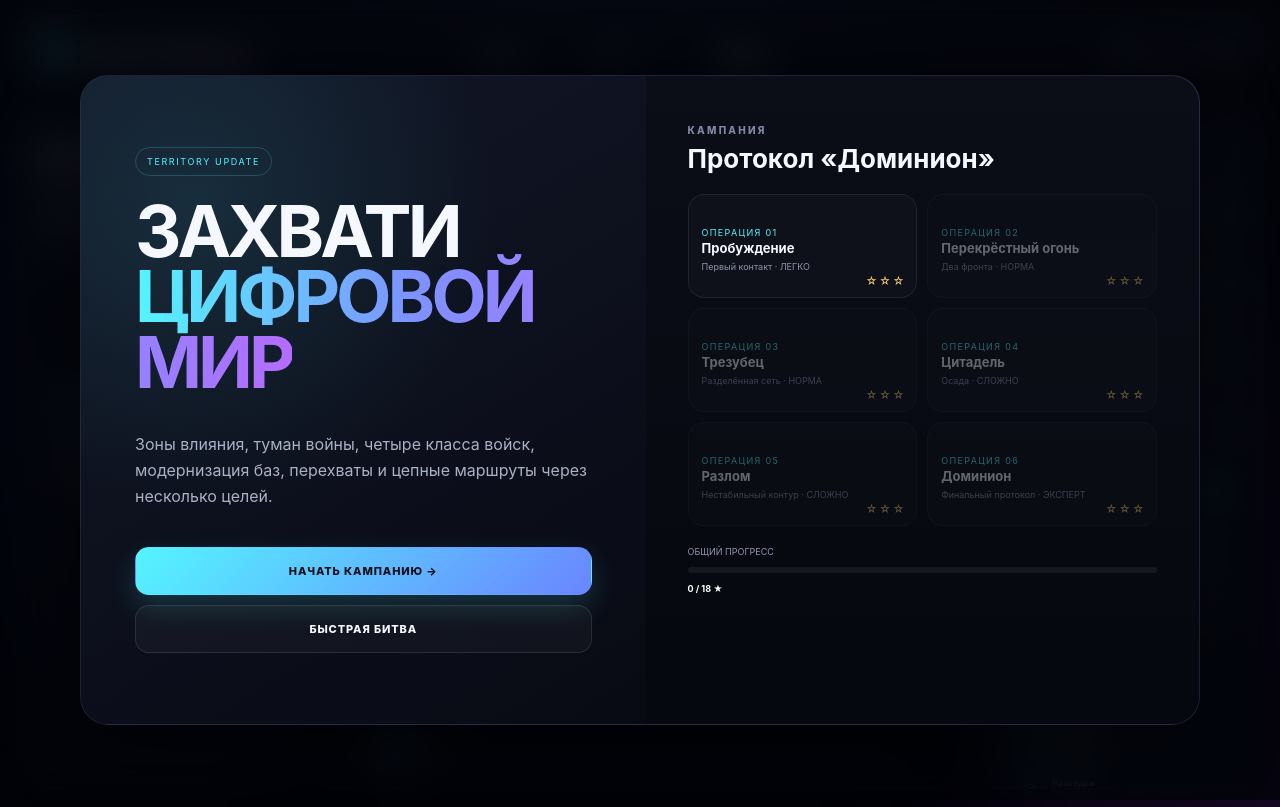
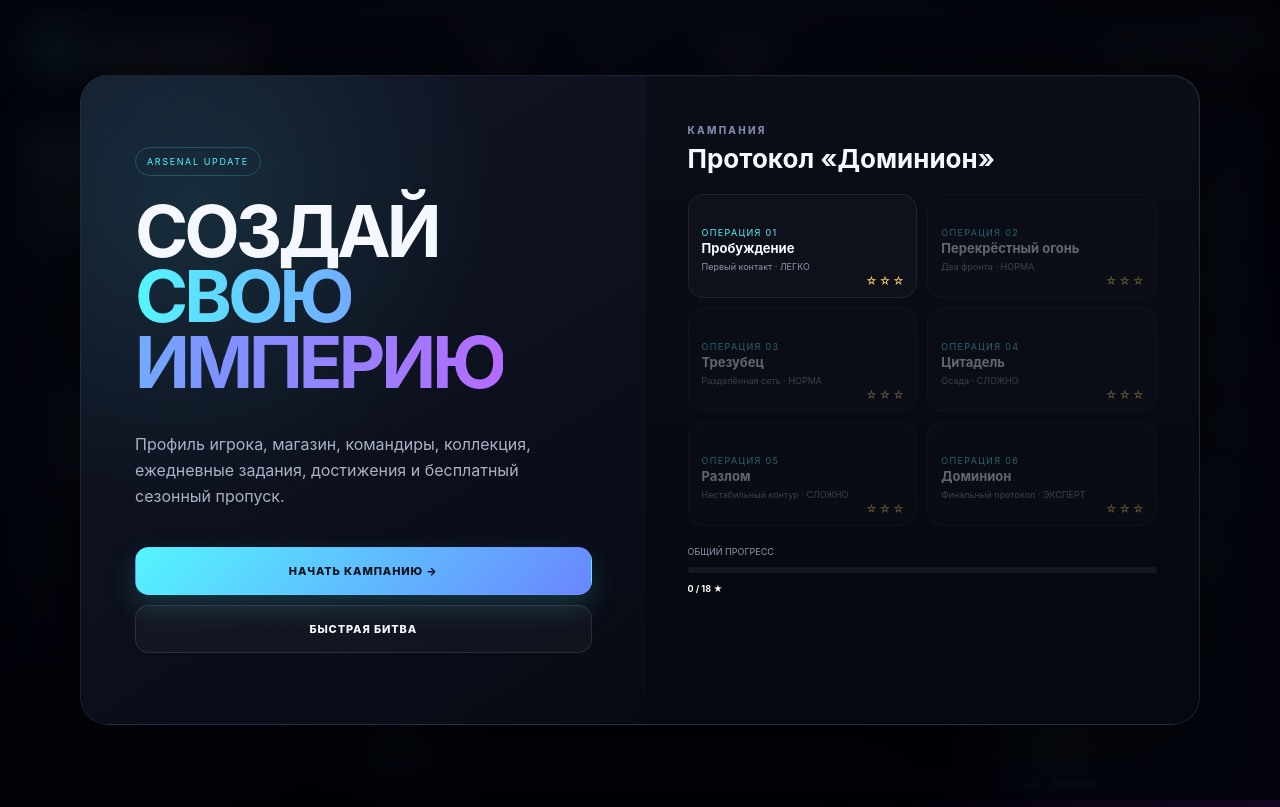
Before and after one commit to spawnw1n17/foot, a website with bundled scripts: page neon-dominion/index.html in a window 1280 px wide. Built offline with nearby package versions, Linux system fonts and the light colour scheme; animation ran at ten frames a second.

Commit message:
Подключить интерфейс Arsenal и обновить главную страницу

```diff
--- a/neon-dominion/index.html
+++ b/neon-dominion/index.html
@@ -4,13 +4,14 @@
   <meta charset="utf-8">
   <meta name="viewport" content="width=device-width,initial-scale=1,viewport-fit=cover,user-scalable=no">
   <meta name="theme-color" content="#070912">
-  <meta name="description" content="NEON DOMINION: Territory — браузерная RTS с территориями, туманом войны, модернизацией и классами войск.">
+  <meta name="description" content="NEON DOMINION: Arsenal — браузерная RTS с территориями, магазином, профилем игрока, коллекцией и сезонной прогрессией.">
   <link rel="manifest" href="manifest.webmanifest">
   <link rel="icon" href="assets/icon.svg" type="image/svg+xml">
   <link rel="stylesheet" href="styles.css">
   <link rel="stylesheet" href="styles-v2.css">
   <link rel="stylesheet" href="styles-v4.css">
-  <title>NEON DOMINION — Territory</title>
+  <link rel="stylesheet" href="styles-v5.css">
+  <title>NEON DOMINION — Arsenal</title>
 </head>
 <body>
   <div class="ambient ambient-a"></div><div class="ambient ambient-b"></div>
@@ -83,9 +84,9 @@
   <div class="overlay visible" id="homeOverlay">
     <div class="home-card glass">
       <div class="home-hero">
-        <div class="hero-badge">TERRITORY UPDATE</div>
-        <h2>ЗАХВАТИ<br><span>ЦИФРОВОЙ МИР</span></h2>
-        <p>Зоны влияния, туман войны, четыре класса войск, модернизация баз, перехваты и цепные маршруты через несколько целей.</p>
+        <div class="hero-badge">ARSENAL UPDATE</div>
+        <h2>СОЗДАЙ<br><span>СВОЮ ИМПЕРИЮ</span></h2>
+        <p>Профиль игрока, магазин, командиры, коллекция, ежедневные задания, достижения и бесплатный сезонный пропуск.</p>
         <button class="primary-btn" id="campaignBtn">НАЧАТЬ КАМПАНИЮ <span>→</span></button>
         <button class="secondary-btn" id="quickBtn">БЫСТРАЯ БИТВА</button>
       </div>
```
